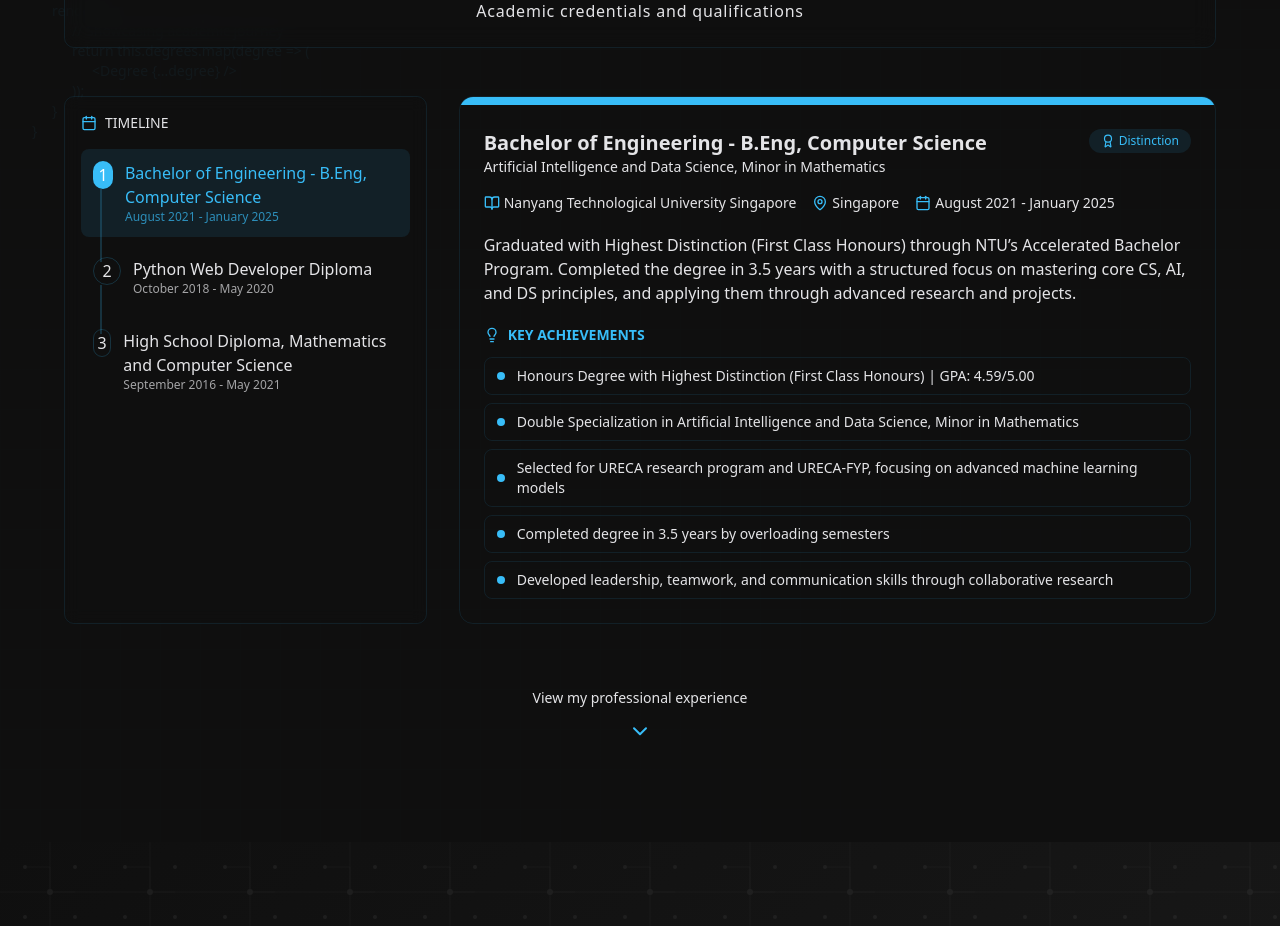
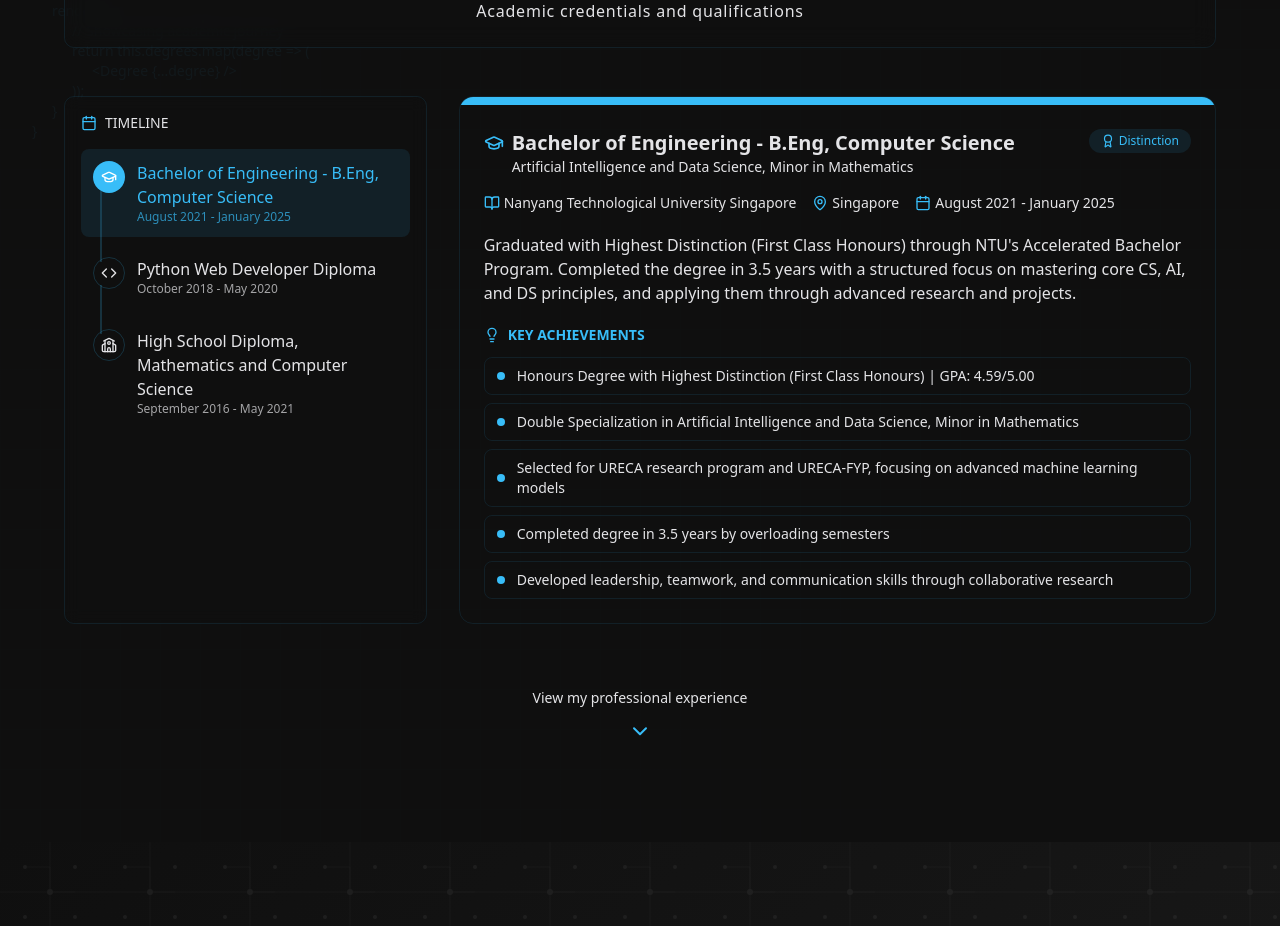
Before and after one commit to KristiyanCholakov/Portfolio-Website, a Next.js app: page / in a window 1280 px wide. Shown: the part 2340-3266 px from the top of the page. Built offline with nearby package versions, Linux system fonts and the light colour scheme.

Commit message:
refactor Education component to include icons and enhance display of academic achievements

```diff
--- a/src/components/sections/Education.tsx
+++ b/src/components/sections/Education.tsx
@@ -2,7 +2,16 @@
 
 import { useState } from 'react'
 import { motion, AnimatePresence } from 'framer-motion'
-import { Lightbulb, GraduationCap, Award, BookOpen, Calendar, MapPin } from 'lucide-react'
+import {
+  Lightbulb,
+  GraduationCap,
+  Award,
+  BookOpen,
+  Calendar,
+  MapPin,
+  School,
+  Code,
+} from 'lucide-react'
 import TypingText from '@/components/ui/TypingText'
 import ScrollArrow from '@/components/ui/ScrollArrow'
 import educationData from '@/data/education.json'
@@ -19,6 +28,20 @@ type EducationItem = {
   description: string
   achievements: string[]
   color: string
+}
+
+// Get the appropriate icon component based on education ID
+const getEducationIcon = (id: string) => {
+  switch (id) {
+    case 'ntu':
+      return GraduationCap
+    case 'softuni':
+      return Code
+    case 'hs':
+      return School
+    default:
+      return GraduationCap
+  }
 }
 
 // Use imported education data
@@ -166,7 +189,9 @@ export default function Education() {
             </h3>
 
             <div className="relative space-y-2">
-              {education.map((edu, index) => (
+              {education.map((edu, index) => {
+                const IconComponent = getEducationIcon(edu.id)
+                return (
                   <div key={edu.id} className="relative">
                     <button
                       onClick={() => setActiveId(edu.id)}
@@ -177,16 +202,16 @@ export default function Education() {
                       }`}
                     >
                       <div
-                      className={`mr-3 flex h-7 w-7 items-center justify-center rounded-full ${
+                        className={`mr-3 flex h-8 w-8 flex-shrink-0 items-center justify-center rounded-full ${
                           activeId === edu.id
                             ? 'bg-accent text-white'
                             : 'border-accent/20 text-text-muted border'
                         }`}
                       >
-                      {index + 1}
+                        <IconComponent size={16} />
                       </div>
-                    <div>
-                      <div className="font-medium">{edu.degree}</div>
+                      <div className="min-w-0">
+                        <div className="font-medium break-words">{edu.degree}</div>
                         <div className="text-xs opacity-70">{edu.period}</div>
                       </div>
                     </button>
@@ -199,7 +224,8 @@ export default function Education() {
                       />
                     )}
                   </div>
-              ))}
+                )
+              })}
             </div>
           </motion.div>
 
@@ -213,7 +239,9 @@ export default function Education() {
           >
             <div className="border-accent/10 relative h-full overflow-hidden rounded-xl border">
               <AnimatePresence mode="wait">
-                {education.map((edu) => (
+                {education.map((edu) => {
+                  const IconComponent = getEducationIcon(edu.id)
+                  return (
                     <motion.div
                       key={edu.id}
                       initial={{ opacity: 0, position: 'absolute', inset: 0 }}
@@ -231,9 +259,12 @@ export default function Education() {
 
                       <div className="bg-surface/80 p-6">
                         <div className="mb-4 flex items-start justify-between">
+                          <div className="flex items-start gap-2">
+                            <IconComponent className="text-accent mt-1" size={20} />
                             <div>
                               <h3 className="text-text-primary text-xl font-bold">{edu.degree}</h3>
                               <p className="text-text-muted text-sm">{edu.focus}</p>
+                            </div>
                           </div>
                           {edu.distinction && (
                             <div className="bg-accent/10 text-accent flex items-center gap-1 rounded-full px-3 py-1 text-xs font-medium">
@@ -287,7 +318,8 @@ export default function Education() {
                         </div>
                       </div>
                     </motion.div>
-                ))}
+                  )
+                })}
               </AnimatePresence>
             </div>
           </motion.div>
--- a/src/data/education.json
+++ b/src/data/education.json
@@ -7,7 +7,7 @@
     "period": "August 2021 - January 2025",
     "distinction": true,
     "focus": "Artificial Intelligence and Data Science, Minor in Mathematics",
-    "description": "Graduated with Highest Distinction (First Class Honours) through NTU’s Accelerated Bachelor Program. Completed the degree in 3.5 years with a structured focus on mastering core CS, AI, and DS principles, and applying them through advanced research and projects.",
+    "description": "Graduated with Highest Distinction (First Class Honours) through NTU's Accelerated Bachelor Program. Completed the degree in 3.5 years with a structured focus on mastering core CS, AI, and DS principles, and applying them through advanced research and projects.",
     "achievements": [
       "Honours Degree with Highest Distinction (First Class Honours) | GPA: 4.59/5.00",
       "Double Specialization in Artificial Intelligence and Data Science, Minor in Mathematics",
@@ -15,7 +15,8 @@
       "Completed degree in 3.5 years by overloading semesters",
       "Developed leadership, teamwork, and communication skills through collaborative research"
     ],
-    "color": "#38bdf8"
+    "color": "#38bdf8",
+    "icon": "GraduationCap"
   },
   {
     "id": "softuni",
@@ -32,7 +33,8 @@
       "Achieved top academic performance with 6.00/6.00 GPA",
       "Delivered production-ready apps with frontend integration and robust backend"
     ],
-    "color": "#38bdf8"
+    "color": "#38bdf8",
+    "icon": "Code"
   },
   {
     "id": "hs",
@@ -49,6 +51,7 @@
       "Took advanced programming courses in web development and C++",
       "Active member of the student council, enhancing leadership and organization skills"
     ],
-    "color": "#38bdf8"
+    "color": "#38bdf8",
+    "icon": "School"
   }
 ]
```
Lines whose indentation alone changed are shown as unchanged.
